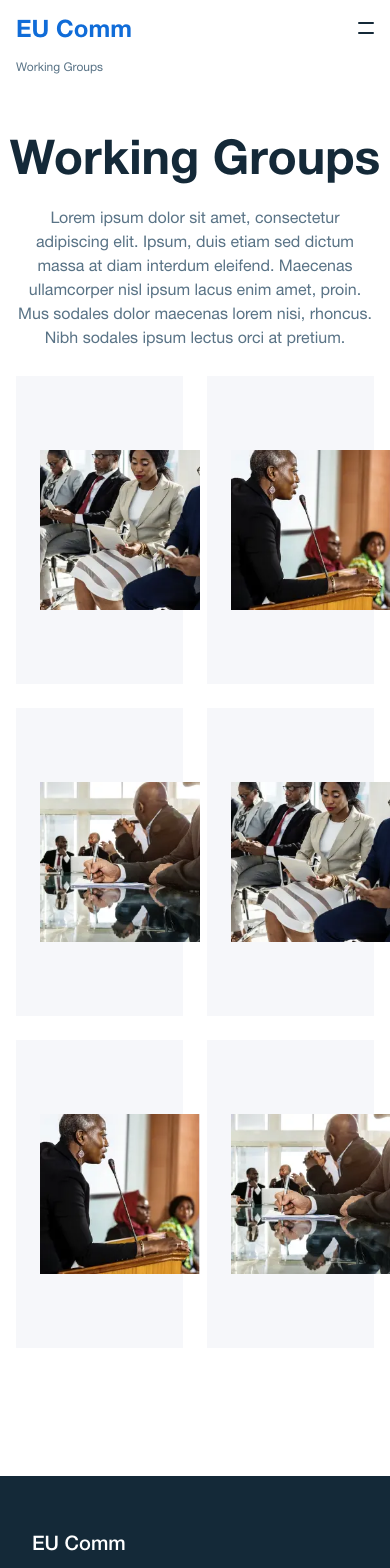
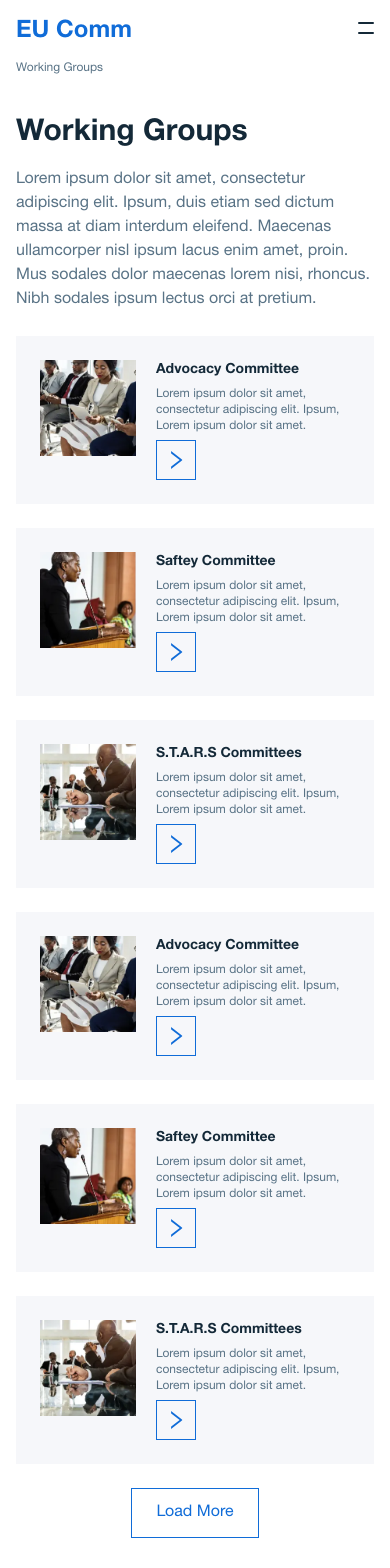
Before and after one commit to arpitgupta1214/eucomm, a Next.js app: page /working-groups in a window 390 px wide. Shown: the top 1568 px of the page. Built offline with nearby package versions, Linux system fonts and the light colour scheme; what calendar-dates would draw is missing.

Commit message:
working groups

```diff
--- a/components/CustomIcon/CustomIcon.jsx
+++ b/components/CustomIcon/CustomIcon.jsx
@@ -24,6 +24,8 @@ import {
   AiFillHeart,
   AiOutlineHeart,
   AiOutlineDelete,
+  AiOutlineRight,
+  AiOutlineLeft,
 } from "react-icons/ai";
 import {
   HiDocumentText,
@@ -104,6 +106,8 @@ const icons = {
   AiOutlineDelete,
   RiAddCircleLine,
   FiPlayCircle,
+  AiOutlineRight,
+  AiOutlineLeft,
 };
 
 const CustomIcon = ({ name, className }) => {
--- a/components/ui/ArrowButton/ArrowButton.jsx
+++ b/components/ui/ArrowButton/ArrowButton.jsx
@@ -5,8 +5,8 @@ const ArrowButton = ({ direction, onClick }) => {
       className="w-full h-full border border-skin-highlight text-skin-highlight text-2xl flex justify-center items-center"
       onClick={onClick}
     >
-      {direction === "forward" && <CustomIcon name="BsArrowRight" />}
-      {direction === "backward" && <CustomIcon name="BsArrowLeft" />}
+      {direction === "forward" && <CustomIcon name="AiOutlineRight" />}
+      {direction === "backward" && <CustomIcon name="AiOutlineLeft" />}
     </button>
   );
 };
--- a/data/workingGroups/advocacyCommittee/data.json
+++ b/data/workingGroups/advocacyCommittee/data.json
@@ -1,7 +1,11 @@
 {
   "slug": "advocacy-committee",
   "pageHead": "Advocacy Committee",
-  "headImg": "/images/workingGroups/starsCommittees/head.webp",
+  "headImage": {
+    "src": "/images/workingGroups/starsCommittees/head.webp",
+    "width": 2161,
+    "height": 420
+  },
   "pageSubhead": "Lorem ipsum dolor sit amet, consectetur adipiscing elit. Ipsum, duis etiam sed dictum massa at diam interdum eleifend. Maecenas ullamcorper nisl ipsum lacus enim amet, proin. Mus sodales dolor maecenas lorem nisi, rhoncus. Nibh sodales ipsum lectus orci at pretium quisque malesuada.",
   "descriptionHead": "Description",
   "description": "Lorem ipsum dolor sit amet, consectetur adipiscing elit. Massa erat consectetur massa lorem amet tempor cursus sed dignissim. Ultrices ultricies scelerisque magna cras.\nLorem ipsum dolor sit amet, consectetur adipiscing elit. Ipsum, duis etiam sed dictum massa at diam interdum eleifend. Maecenas ullamcorper nisl ipsum lacus enim amet, proin. Mus sodales dolor maecenas lorem nisi, rhoncus. Nibh sodales ipsum lectus orci at pretium quisque malesuada.\nLorem ipsum dolor sit amet, consectetur adipiscing elit. Ipsum, duis etiam sed dictum massa at diam interdum eleifend. Maecenas ullamcorper nisl ipsum lacus enim amet, proin. Mus sodales dolor maecenas lorem nisi, rhoncus. Nibh sodales ipsum lectus orci at pretium quisque malesuada.",
--- a/data/workingGroups/data.json
+++ b/data/workingGroups/data.json
@@ -1,6 +1,7 @@
 {
   "pageHead": "Working Groups",
   "pageSubhead": "Lorem ipsum dolor sit amet, consectetur adipiscing elit. Ipsum, duis etiam sed dictum massa at diam interdum eleifend. Maecenas ullamcorper nisl ipsum lacus enim amet, proin. Mus sodales dolor maecenas lorem nisi, rhoncus. Nibh sodales ipsum lectus orci at pretium.",
+  "loadMoreText": "Load More",
   "groups": [
     {
       "name": "Advocacy Committee",
--- a/pages/policy-areas/index.jsx
+++ b/pages/policy-areas/index.jsx
@@ -11,7 +11,7 @@ const PolicyAreas = (props) => {
     setMorePolicies(false);
   };
   return (
-    <div className="mt-16 flex flex-col items-center">
+    <div className="mt-10 md:mt-16 flex flex-col items-center">
       {/* head */}
       <div className="mb-6 content-md text-3xl md:text-5xl font-bold md:text-center">
         {props.pageHead}
--- a/pages/working-groups/index.jsx
+++ b/pages/working-groups/index.jsx
@@ -2,25 +2,36 @@ import Layout from "components/Layouts";
 import { ArrowButton } from "components/ui";
 import router from "next/router";
 import Image from "next/image";
+import { useState } from "react";
 const WorkingGroups = (props) => {
+  const [workingGroups, setWorkingGroups] = useState(props.groups.slice(0, 6));
+  const [moreWorkingGroups, setMoreWorkingGroups] = useState(true);
+
+  const loadMore = () => {
+    setWorkingGroups(props.groups);
+    setMoreWorkingGroups(false);
+  };
   return (
-    <div className="w-full mt-16 flex flex-col items-center">
+    <div className="w-full mt-10 md:mt-16 flex flex-col items-center">
       {/* head */}
-      <div className="mb-5 text-5xl font-bold">{props.pageHead}</div>
+      <div className="mb-4 md:mb-6 content-md text-3xl md:text-5xl font-bold md:text-center">
+        {props.pageHead}
+      </div>
 
       {/* subhead */}
-      <div className="mb-6 max-w-2xl mx-4 text-center text-skin-light">
+      <div className="mb-6 max-w-2xl mx-4 md:text-center text-skin-light">
         {props.pageSubhead}
       </div>
 
       {/* groups */}
-      <div className="mb-32 content-md grid grid-cols-2 gap-6">
-        {props.groups.map((group, idx) => (
+      <div className="mb-10 md:mb-32 flex flex-col items-center">
+        <div className="mb-6 content-md grid md:grid-cols-2 gap-6">
+          {workingGroups.map((group, idx) => (
             <div
               key={`group-${idx}`}
-            className="bg-skin-light p-6 flex items-center"
+              className="bg-skin-light p-6 flex items-start md:items-center"
             >
-            <div className="w-40 h-40 flex-shrink-0 mr-5 relative">
+              <div className="w-24 md:w-40 h-24 md:h-40 flex-shrink-0 mr-5 relative">
                 <Image
                   src={group.image.src}
                   alt=""
@@ -29,19 +40,34 @@ const WorkingGroups = (props) => {
                 />
               </div>
               <div className="flex-grow">
-              <div className="text-xl font-bold mb-2">{group.name}</div>
-              <div className="text-sm text-skin-light mb-2">
+                <div className="mb-1.5 md:mb-2 text-sm md:text-xl font-bold">
+                  {group.name}
+                </div>
+                <div className="mb-1.5 md:mb-1 text-xs md:text-sm text-skin-light ">
                   {group.description}
                 </div>
-              <div className="w-12 h-12">
+                <div className="w-10 md:w-12 h-10 md:h-12">
                   <ArrowButton
                     direction="forward"
-                  onClick={() => router.push(`${router.asPath}/${group.slug}`)}
+                    onClick={() =>
+                      router.push(`${router.asPath}/${group.slug}`)
+                    }
                   />
                 </div>
               </div>
             </div>
           ))}
+        </div>
+
+        {/* load more */}
+        {moreWorkingGroups && (
+          <button
+            className="py-3 px-6 text-skin-highlight border border-skin-highlight"
+            onClick={loadMore}
+          >
+            {props.loadMoreText}
+          </button>
+        )}
       </div>
     </div>
   );
```
Also changed, not shown: pages/working-groups/[group].jsx (+63 -31 lines). Lines whose indentation alone changed are shown as unchanged.
